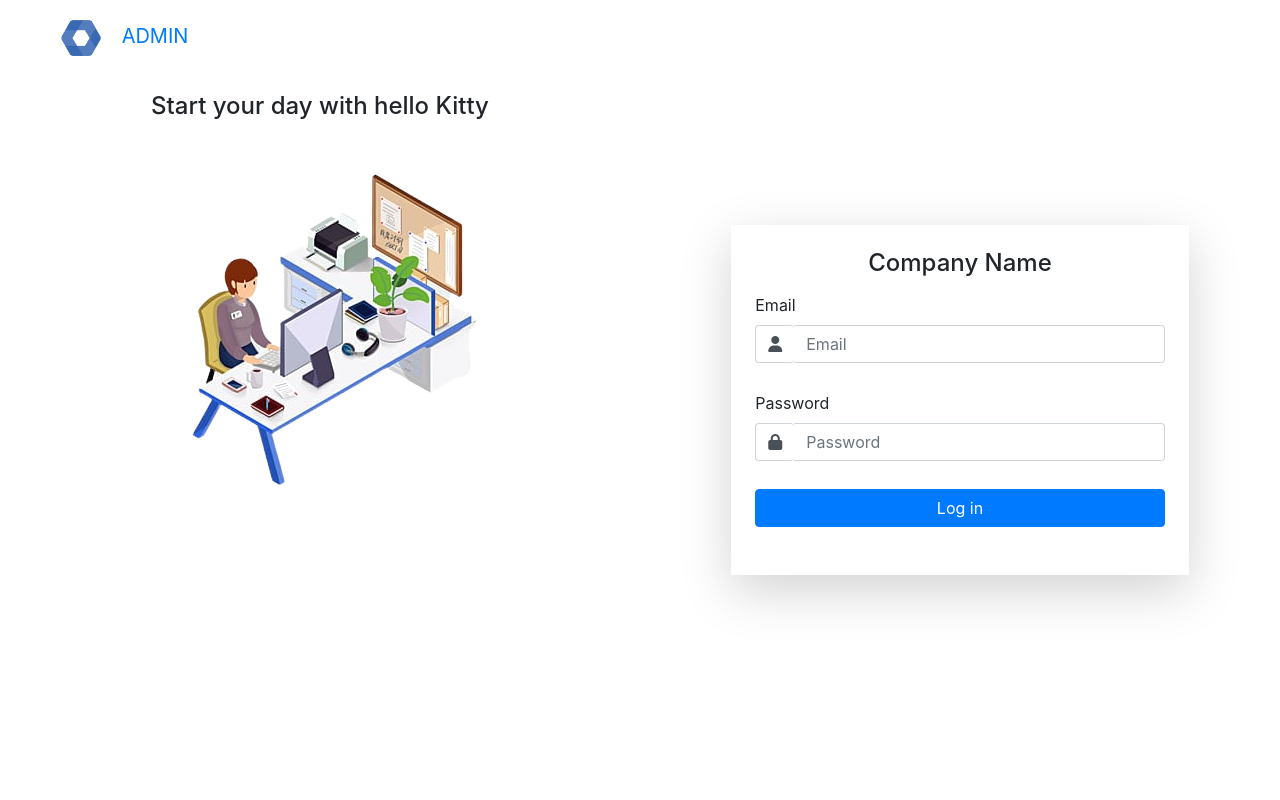
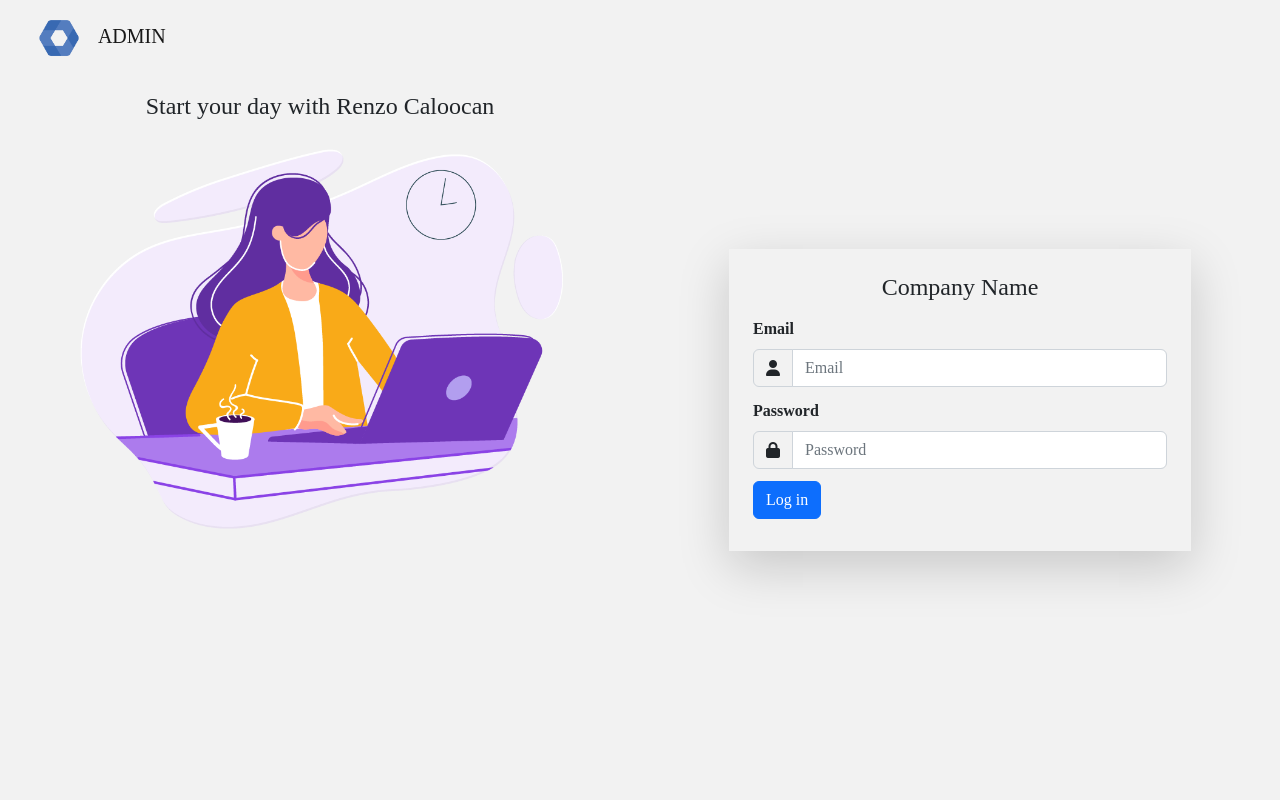
Before and after one commit to OZNERCRISOSTOMO/HR_DEPT, a PHP site: page /index.php in a window 1280 px wide. Run offline with PHP 8.4, Linux system fonts and the light colour scheme; some libraries are stand-ins or nearby versions.

Commit message:
Login Revamped (Frontend)

```diff
--- a/index.php
+++ b/index.php
@@ -6,8 +6,8 @@ session_start();
 
 if (isset($_SESSION['admin_id']) && $_SESSION['admin_id'] == 1) {
    header("Location: Pages/dashboard.php");
+}
 
-}
 ?>
 <!DOCTYPE html>
 <html lang="en">
@@ -15,19 +15,16 @@ if (isset($_SESSION['admin_id']) && $_SESSION['admin_id'] == 1) {
     <meta charset="utf-8">
     <meta name="viewport" content="width=device-width, initial-scale=1, shrink-to-fit=no">
     <title>HR MANAGEMENT SYSTEM</title>
-<link rel="stylesheet" href="https://stackpath.bootstrapcdn.com/bootstrap/4.5.0/css/bootstrap.min.css">
-<link rel="stylesheet" href="https://maxcdn.bootstrapcdn.com/font-awesome/4.7.0/css/font-awesome.min.css">
+    <link href="https://cdn.jsdelivr.net/npm/bootstrap@5.2.1/dist/css/bootstrap.min.css" rel="stylesheet">
+    <script src="https://cdn.jsdelivr.net/npm/bootstrap@5.2.1/dist/js/bootstrap.bundle.min.js"></script>
     <script src="https://code.jquery.com/jquery-3.5.1.min.js"></script>
     <script src="https://cdn.jsdelivr.net/npm/popper.js@1.16.0/dist/umd/popper.min.js"></script>
     <script src="https://stackpath.bootstrapcdn.com/bootstrap/4.5.0/js/bootstrap.min.js"></script>
-
     <script src="https://kit.fontawesome.com/53a2b7f096.js" crossorigin="anonymous"></script>
 </head>
-<body>
-
+<body style="background-color: #f2f2f2; font-family: Bahnschrift;">
 
 <div class="container-fluid">
-
     <div class="row">
         <div class="col-sm-6 ">
             <nav class="navbar bg-body-tertiary">
@@ -40,22 +37,17 @@ if (isset($_SESSION['admin_id']) && $_SESSION['admin_id'] == 1) {
             </nav>
 
             <div class="container m-auto ">
-<h4 class="text-center my-3">Start your day with hello Kitty</h4>
-<img src="./images/pngtree-cartoon-company-employee-who-is-working-in-the-office-image_1377082-removebg-preview.png" class="img-fluid mx-auto d-block">
+                <h4 class="text-center my-3">Start your day with Renzo Caloocan</h4>
+                <img src="./images/login-illustration.png" class="mx-auto d-block" height="400">
             </div>
-
-
         </div>
 
         <div class="col-sm-6 d-flex justify-content-md-center align-items-center vh-100">
-
 	        <div class="container col-9 shadow-lg p-4">
 	            <div class="login-form ">
                     <form action="Functions/admin-login.php" method="POST">
                     <h4 class="text-center">Company Name</h4>
-
                     <?php
-
                             if (isset($_GET["error"])) {
                                 echo '<div class="container rounded shadow text-center p-3 text-danger" style="background-color: #ff9694;">';
                                 if ($_GET["error"] == "errorPassword") {
@@ -67,24 +59,22 @@ if (isset($_SESSION['admin_id']) && $_SESSION['admin_id'] == 1) {
                                 }
                                 echo '</div>';
                             }
-
                         ?>
                     <div class="form-group py-2" >
-			<label for="exampleInputEmail1" class="form-label">Email</label>
-
+			            <label for="exampleInputEmail1" class="form-label fw-bolder">Email</label>
                             <div class="input-group">
                                 <div class="input-group-text bg-transparent border-right-0"><i class="fa-solid fa-user"></i></div>
-        	<input type="text" class="form-control  border-left-0" name="email" placeholder="Email" required="required">
+                                    <input type="text" class="form-control shadow-none border-left-0" name="email" placeholder="Email" required="required">
                                 </div>
                             </div>
                     </div>
 
 		    <div class="form-group py-1">
-		<label for="examplePassword" class="form-label">Password</label>
+		        <label for="examplePassword" class="form-label fw-bolder">Password</label>
 
 		        <div class="input-group">
 			        <div class="input-group-text bg-transparent border-right-0"><i class="fa-solid fa-lock"></i></div>
-            <input type="password" class="form-control border-left-0" name="password" placeholder="Password" required="required">
+                        <input type="password" class="form-control shadow-none border-left-0" name="password" placeholder="Password" required="required">
 
 		            </div>
 		        </div>
```
Also changed, not shown: admin/pslist.php (+4 -4 lines), Images/login-illustration.png (added). Lines whose indentation alone changed are shown as unchanged.
